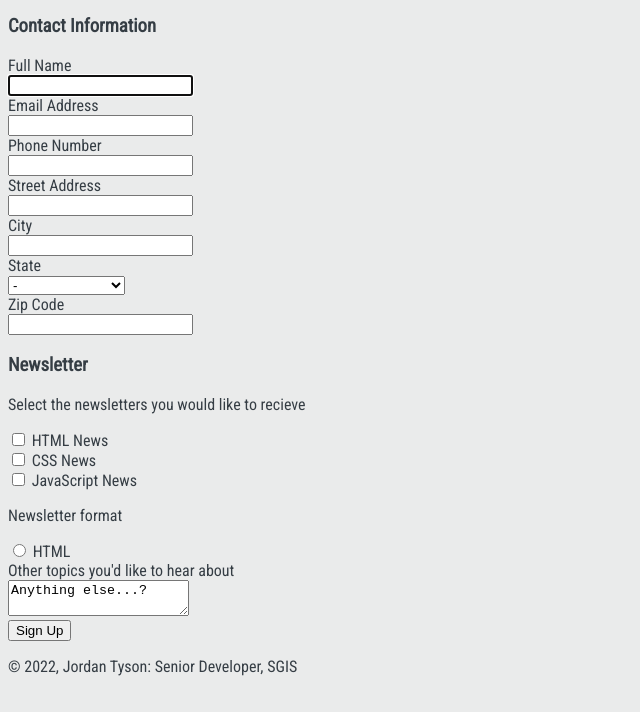
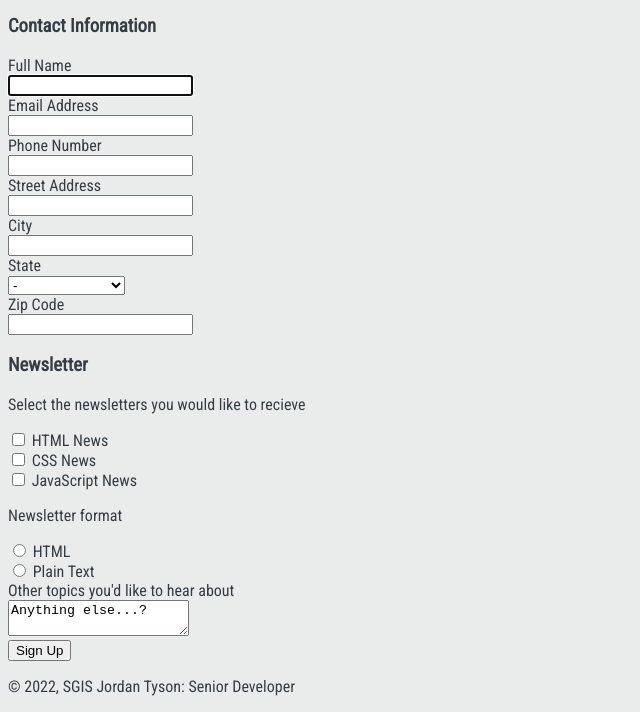
Before and after one commit to jmtyson10/FEWD-Project-3, a plain HTML site: page index.html in a window 1280 px wide. Shown: the part 190-902 px from the top of the page, without its empty margins (0-640 px from the left). Drawn offline with Linux system fonts and the light colour scheme.

Commit message:
updated html file
finished the outline

```diff
--- a/css/styles.css
+++ b/css/styles.css
@@ -1,3 +1,8 @@
+/* Global styling */
+* {
+  box-sizing: border-box;
+}
+
 body {
   font-family: "Open Sans", sans-serif;
   font-family: "Roboto Condensed", sans-serif;
@@ -12,3 +17,5 @@ body.dark {
   background-color: #353d44;
   color: #eaebeb;
 }
+
+/* Media Queries */
--- a/index.html
+++ b/index.html
@@ -118,13 +118,16 @@
 
       <section>
 
-  </div>
         <p>Newsletter format</p>
 
-        <div>
-          <input type="radio" id="html-type" name="html">
-          <label for="html-type">HTML</label>
-        </div>
+        <input type="radio" id="html-type"
+        name="type" value="html-type">
+        <label for="html-type">HTML</label><br>
+
+        <input type="radio" id="plain-text"
+        name="type" value="plain-text-type">
+        <label for="plain-text">Plain Text</label><br>
+
 
         <label for="other"
           >Other topics you<span>&#39;</span>d like to hear about</label
@@ -135,7 +138,7 @@
       <input type="submit" value="Sign Up">
 
       <footer>
-        <p class="copyright">&#169; 2022, Jordan Tyson&#58; Senior Developer, SGIS</p>
+        <p class="copyright">&#169; 2022, SGIS Jordan Tyson&#58; Senior Developer</p>
       </footer>
   </body>
 </html>
```
